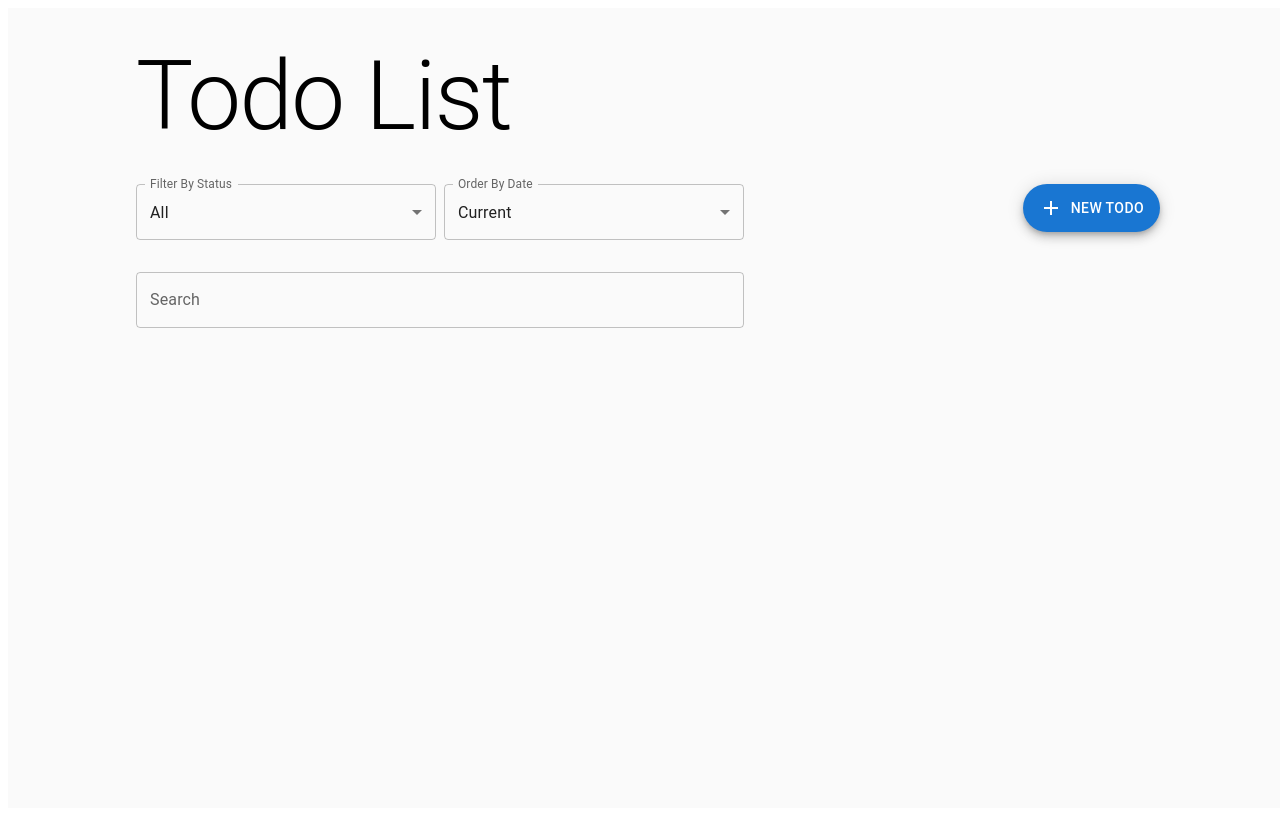
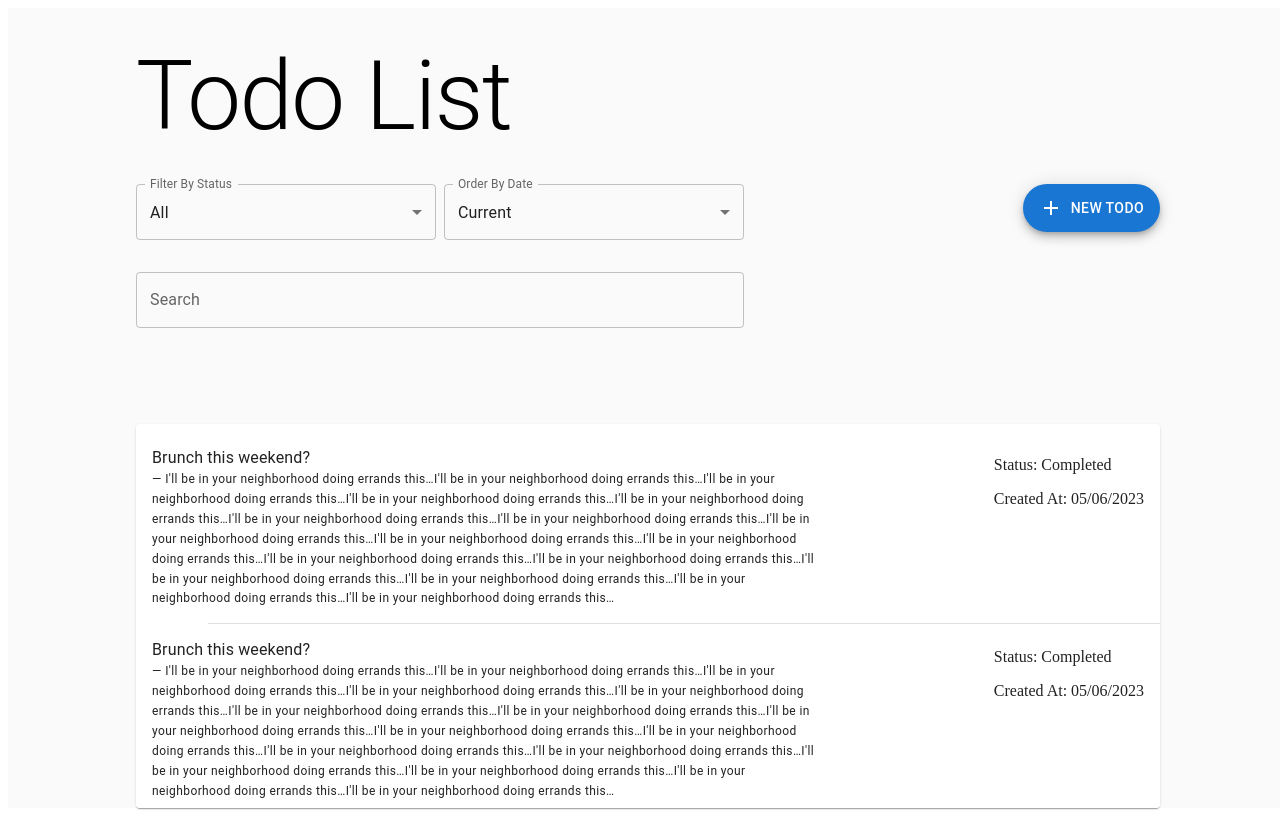
Before and after one commit to MoisesSantana/class-component-and-redux-todo, a React (Vite) app: page / in a window 1280 px wide. Built offline with nearby package versions, Linux system fonts and the light colour scheme.

Commit message:
:sparkles: task-card component
Implemented the task listing together and task control buttons such as, delete, edit and mark as complete

```diff
--- a/src/App.tsx
+++ b/src/App.tsx
@@ -1,7 +1,8 @@
 import React from 'react';
-import { Box } from '@mui/material';
+import { Box, List, Paper } from '@mui/material';
 import { styled } from '@mui/system';
 import { Header } from './components/header';
+import { TaskCard } from './components/task-card';
 
 const RootContainer = styled(Box)`
   display: flex;
@@ -17,6 +18,26 @@ class App extends React.Component {
     return (
       <RootContainer>
         <Header />
+        <Paper  sx={{ width: '80%', mt: 12, overflowY: 'auto', height: 'calc(100vh - 200px)' }}>
+          <List sx={{ width: '100%', bgcolor: 'background.paper' }}>
+            <TaskCard />
+            <TaskCard />
+            <TaskCard />
+            <TaskCard />
+            <TaskCard />
+            <TaskCard />
+            <TaskCard />
+            <TaskCard />
+            <TaskCard />
+            <TaskCard />
+            <TaskCard />
+            <TaskCard />
+            <TaskCard />
+            <TaskCard />
+            <TaskCard />
+            <TaskCard />
+          </List>
+        </Paper>
       </RootContainer>
     )
   }
--- /dev/null
+++ b/src/components/task-card.tsx
@@ -0,0 +1,75 @@
+import React from 'react';
+import { Divider, Fab, ListItem, ListItemText, Typography, styled } from '@mui/material';
+import CheckIcon from '@mui/icons-material/Check';
+import EditIcon from '@mui/icons-material/Edit';
+import DeleteIcon from '@mui/icons-material/Delete';
+
+
+const CustomListItem = styled(ListItem)`
+  align-items: flex-start;
+  position: relative;
+
+  &:hover {
+    transform: scale(1.015);
+    cursor: pointer;
+  }
+
+  .btns-control {
+    position: absolute;
+    left: 50%;
+    top: 50%;
+    transform: translate(-50%, -50%);
+    z-index: 1;
+  }
+`
+
+export class TaskCard extends React.Component {
+  state = {
+    showBtn: false,
+  }
+
+  handleShowBtn = () => {
+    this.setState((prevState: { showBtn: boolean }) => ({ showBtn: !prevState.showBtn }))
+  }
+
+  render() {
+    const { showBtn } = this.state;
+    const listContentBlur = showBtn ? 'blur(3px)' : 'blur(0px)';
+
+    return (
+      <>
+        <CustomListItem onClick={ this.handleShowBtn }>
+          {
+            showBtn && (
+              <div className="btns-control">
+                <Fab color="success" aria-label="complete" sx={{ mr: 1 }}>
+                  <CheckIcon />
+                </Fab>
+                <Fab color="warning" aria-label="edit" sx={{ mr: 1 }}>
+                  <EditIcon />
+                </Fab>
+                <Fab color="error" aria-label="remove">
+                  <DeleteIcon />
+                </Fab>
+              </div>
+            )
+          }
+          <ListItemText
+            sx={{ width: '60%', filter: listContentBlur }}
+            primary="Brunch this weekend?"
+            secondary={
+              <Typography variant="caption" width="80%" sx={{ display: 'inline-block' }}>
+                — I'll be in your neighborhood doing errands this…I'll be in your neighborhood doing errands this…I'll be in your neighborhood doing errands this…I'll be in your neighborhood doing errands this…I'll be in your neighborhood doing errands this…I'll be in your neighborhood doing errands this…I'll be in your neighborhood doing errands this…I'll be in your neighborhood doing errands this…I'll be in your neighborhood doing errands this…I'll be in your neighborhood doing errands this…I'll be in your neighborhood doing errands this…I'll be in your neighborhood doing errands this…I'll be in your neighborhood doing errands this…I'll be in your neighborhood doing errands this…I'll be in your neighborhood doing errands this…I'll be in your neighborhood doing errands this…
+              </Typography>
+            }
+          />
+          <aside style={{ filter: listContentBlur }}>
+            <p>Status: Completed</p>
+            <p>Created At: 05/06/2023</p>
+          </aside>
+        </CustomListItem>
+        <Divider variant="inset" component="li" />
+      </>
+    );
+  }
+}
```
